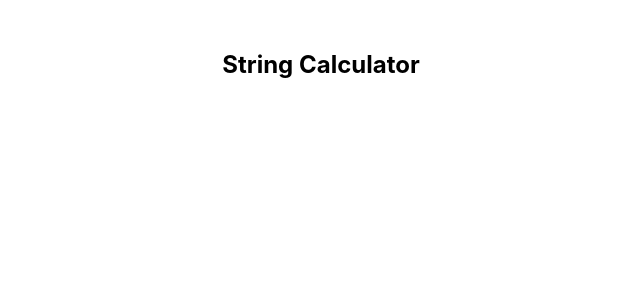
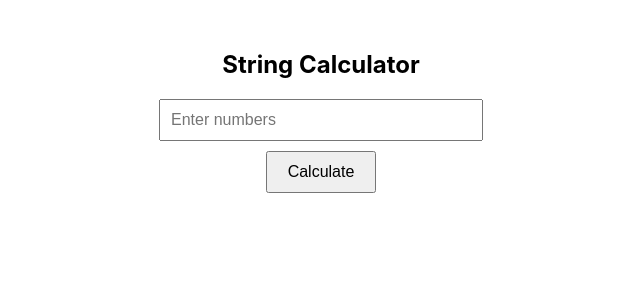
Before and after one commit to nikki56/incubyteTask, a React (Create React App) app in the folder string-calculator-tdd/: page / in a window 1280 px wide. Shown: the top 300 px of the page, without its empty margins (319-959 px from the left). Built offline with nearby package versions, Linux system fonts and the light colour scheme.

Commit message:
Added input field for addition input, and created dummy method for addition.

```diff
--- a/string-calculator-tdd/src/StringCalculator.js
+++ b/string-calculator-tdd/src/StringCalculator.js
@@ -1,11 +1,49 @@
 import React, { useState } from "react";
+
+
+function add(numbers) {
+
+    return `ADDITION : ${numbers}` ;
+}
+
 
 const StringCalculator = () => {
 
+    const [input, setInput] = useState("");
+    const [result, setResult] = useState(null);
+    const [error, setError] = useState("");
+
+    const handleCalculate = () => {
+        try {
+            setError("");
+            setResult(add(input));
+        } catch (e) {
+            setError(e.message);
+            setResult(null);
+        }
+    };
+
+
     return (
         <div style={{ textAlign: "center", marginTop: "50px" }}>
-            <h2>String Calculator</h2>
-        </div>
+        <h2>String Calculator</h2>
+        <input
+            type="text"
+            value={input}
+            onChange={(e) => setInput(e.target.value)}
+            placeholder="Enter numbers"
+            style={{ padding: "10px", width: "300px", fontSize: "16px" }}
+        />
+        <br />
+        <button
+            onClick={handleCalculate}
+            style={{ marginTop: "10px", padding: "10px 20px", fontSize: "16px", cursor: "pointer" }}
+        >
+            Calculate
+        </button>
+        {result !== null && <h3>Result: {result}</h3>}
+        {error && <h3 style={{ color: "red" }}>{error}</h3>}
+    </div>
     );
 };
 
```
